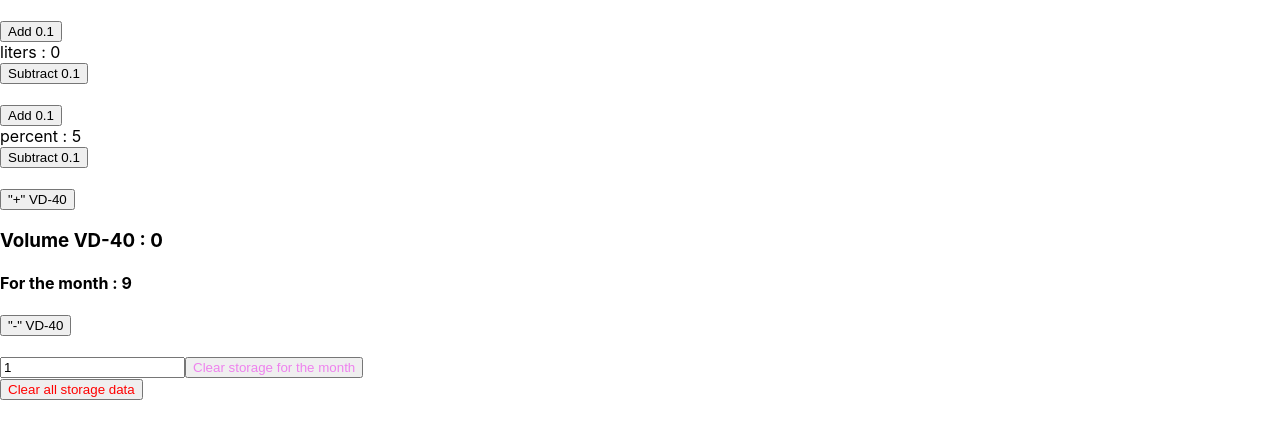
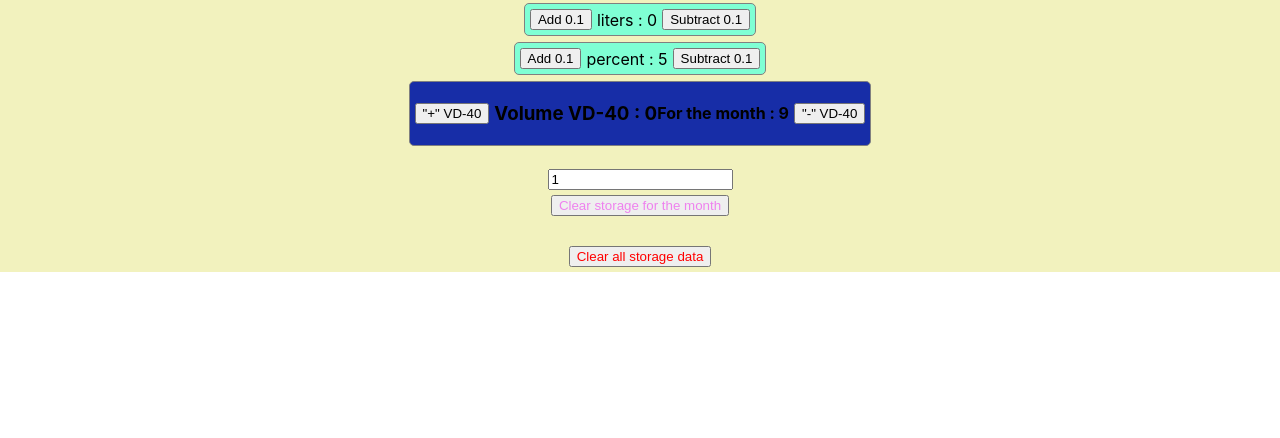
Before and after one commit to mikromajor/calendar, a React (Create React App) app: page / in a window 1280 px wide. Shown: the top 438 px of the page. Built offline with nearby package versions, Linux system fonts and the light colour scheme.

Commit message:
add some styles

```diff
--- a/src/App.tsx
+++ b/src/App.tsx
@@ -19,7 +19,7 @@
   } = alcoActions;
 
   return (
-    <>
+    <div className='calendar'>
       <ControlPanel
         indicatorName={"liters"}
         indicatorValue={alcoReducer.liters}
@@ -34,7 +34,7 @@
       />
       <MainPanel />
       <Cleaner />
-    </>
+    </div>
   );
 }
 export default App;
--- a/src/components/ChosenMonthInfo/ChosenMonthInfo.tsx
+++ b/src/components/ChosenMonthInfo/ChosenMonthInfo.tsx
@@ -10,7 +10,7 @@
 import { DisplayVd40 } from "../../ui";
 
 export const ChosenMonthInfo = () => {
-  // TODO change to redux and write logics
+  // TODO use redux
   const [month, setMonth] = useState("");
 
   return (
--- a/src/components/ControlPanel/ControlPanel.tsx
+++ b/src/components/ControlPanel/ControlPanel.tsx
@@ -1,7 +1,6 @@
 import { ActionCreatorWithoutPayload } from "@reduxjs/toolkit";
 //
 import { useAppDispatch } from "../../store/hooks/redux";
-import "./ControlPanel.scss";
 
 type ControlPanelProps = {
   indicatorName: string;
@@ -19,8 +18,7 @@
   const dispatch = useAppDispatch();
 
   return (
-    <>
-      <br />
+    <div className='calendar-controlPanel'>
       <button onClick={() => dispatch(addCallback())}>
         Add 0.1
       </button>
@@ -31,6 +29,6 @@
         Subtract 0.1
       </button>
       <br />
-    </>
+    </div>
   );
 };
--- a/src/components/MainPanel/MainPanel.tsx
+++ b/src/components/MainPanel/MainPanel.tsx
@@ -12,8 +12,7 @@
   const { additionVd, subtractionVd } = alcoActions;
 
   return (
-    <>
-      <br />
+    <div className='calendar-mainPanel'>
       <button
         onClick={() =>
           dispatch(setCurrentMonth(additionVd))
@@ -35,6 +34,6 @@
         "-" VD-40
       </button>
       <br />
-    </>
+    </div>
   );
 };
--- a/src/index.scss
+++ b/src/index.scss
@@ -1,13 +1,43 @@
 body {
   margin: 0;
-  font-family: -apple-system, BlinkMacSystemFont, 'Segoe UI', 'Roboto', 'Oxygen',
-    'Ubuntu', 'Cantarell', 'Fira Sans', 'Droid Sans', 'Helvetica Neue',
-    sans-serif;
+  font-family: -apple-system, BlinkMacSystemFont, "Segoe UI",
+    "Roboto", "Oxygen", "Ubuntu", "Cantarell", "Fira Sans",
+    "Droid Sans", "Helvetica Neue", sans-serif;
   -webkit-font-smoothing: antialiased;
   -moz-osx-font-smoothing: grayscale;
 }
 
 code {
-  font-family: source-code-pro, Menlo, Monaco, Consolas, 'Courier New',
-    monospace;
+  font-family: source-code-pro, Menlo, Monaco, Consolas,
+    "Courier New", monospace;
 }
+.calendar {
+  display: flex;
+  flex-flow: column wrap;
+  align-items: center;
+  justify-content: center;
+  background-color: rgb(242, 242, 190);
+  &-controlPanel {
+    display: flex;
+    align-items: center;
+    justify-content: space-around;
+    background-color: aquamarine;
+
+    margin: 3px;
+    border-radius: 5px;
+    border: 1px solid grey;
+  }
+  &-mainPanel {
+    display: flex;
+    align-items: center;
+    justify-content: space-around;
+    background-color: rgb(23, 45, 167);
+
+    margin: 3px;
+    border-radius: 5px;
+    border: 1px solid grey;
+  }
+  button {
+    margin: 5px;
+  }
+}
```
Also changed, not shown: src/components/ControlPanel/ControlPanel.scss (deleted), 1 other file (tests, documents, lock files or other folders).
